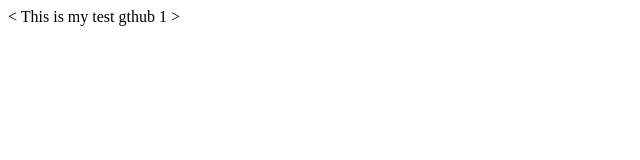
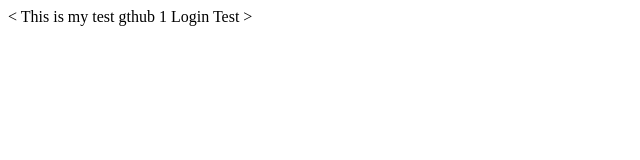
Before and after one commit to AnchalJuneja/mygithubsample, a plain HTML site: page index.html in a window 1280 px wide. Shown: the full height of the page, 0-640 px from the left. Drawn offline with Linux system fonts and the light colour scheme.

Commit message:
login form

```diff
--- /dev/null
+++ b/dir1/app1.js
@@ -0,0 +1 @@
+console.log('123');
--- a/index.html
+++ b/index.html
@@ -5,5 +5,6 @@
   </head>
   <body>
     This is my test gthub 1
+    Login Test
   </body>
 </html>>
```
Also changed, not shown: login.html (added, +1 -0 lines), 1 other file.
